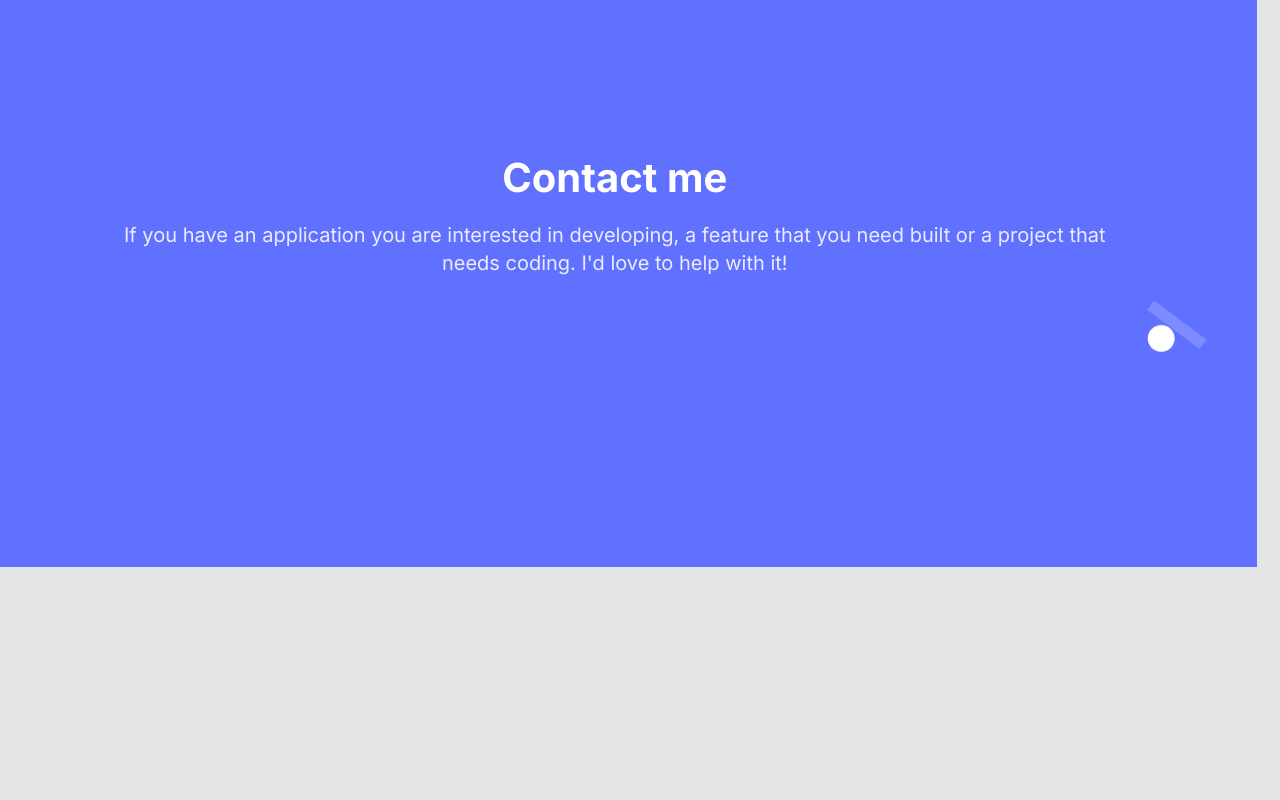
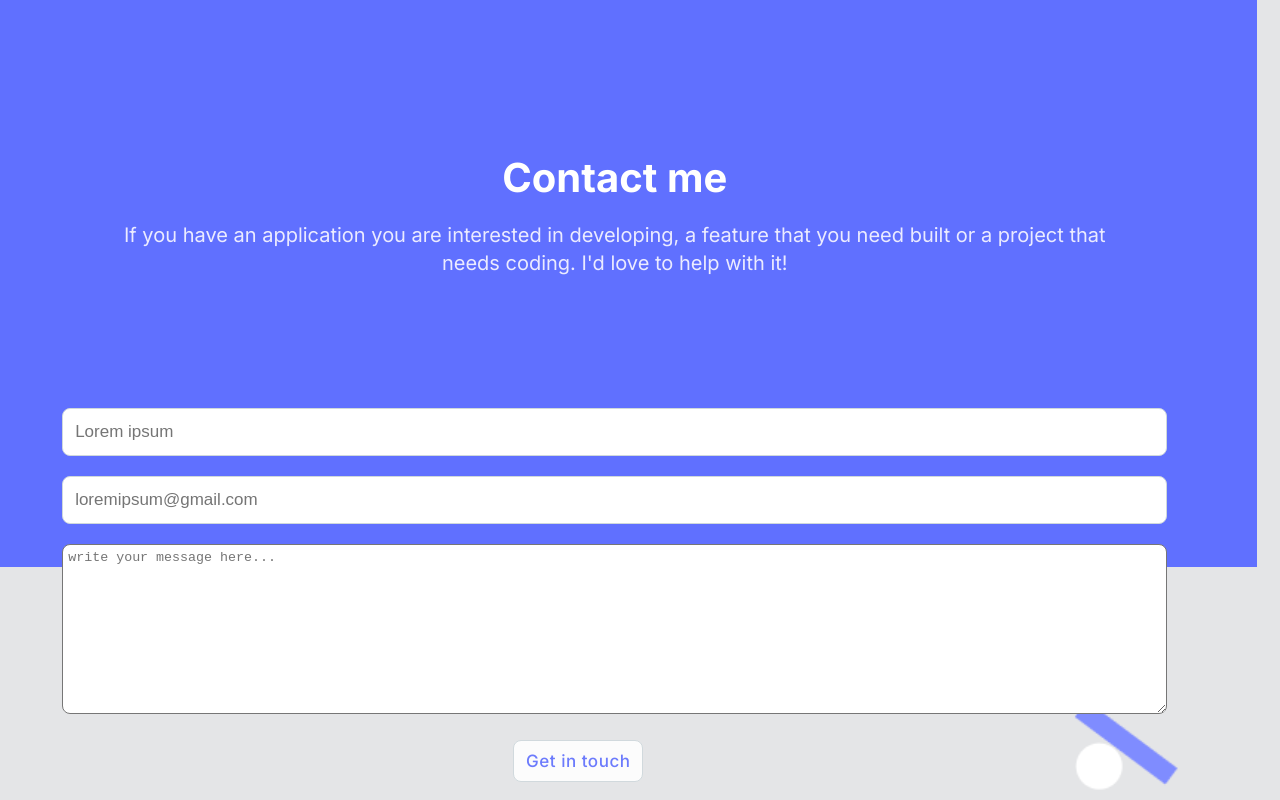
Before and after one commit to denigit5/Portfolio, a website: page index.html in a window 1280 px wide. Shown: the part 5054-5854 px from the top of the page. Before the commit the page ends 5629 px from the top, so only its background shows below. Drawn offline with nearby package versions, Linux system fonts and the light colour scheme.

Commit message:
Update index.html

```diff
--- a/index.html
+++ b/index.html
@@ -127,7 +127,7 @@
         <section class="footer-container">
             <h2 id="footer-head" class="footer-heading">Contact me</h2>
             <p class="footer-paragraph">If you have an application you are interested in developing, a feature that you need built or a project that needs coding. I'd love to help with it!</p>
-            <!-- <form id="form" action="https://formspree.io/f/xwkjzpov" method="POST">
+            <form id="form" action="https://formspree.io/f/xwkjzpov" method="POST">
                <ul class="flex">
                 <li>
                     <label for="name">
@@ -144,7 +144,7 @@
                 </li>
                 <button type="submit" id="submit"  class="submitform">Get in touch</button>
                </ul>
-            </form> -->
+            </form>
         </section>
     </footer>
 </body>
```
